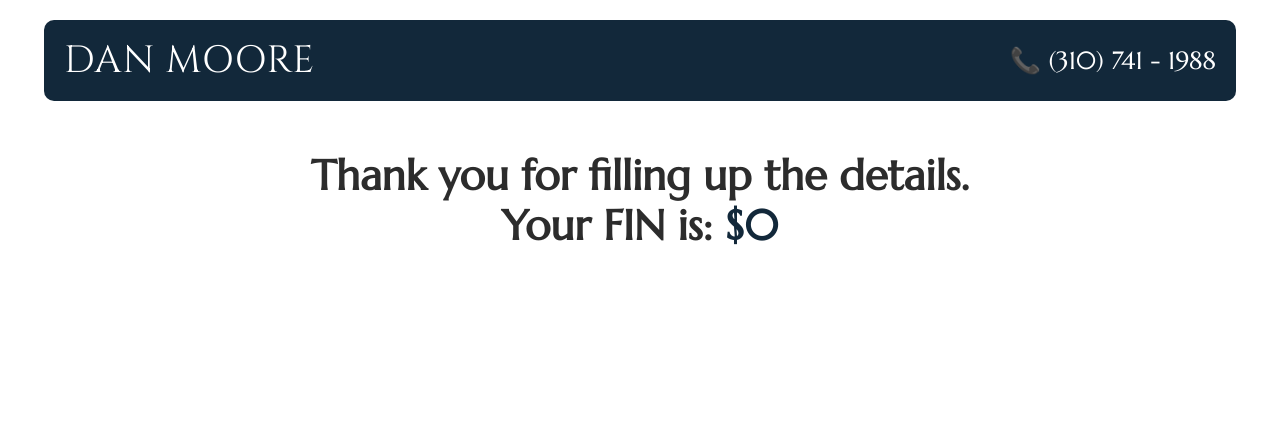
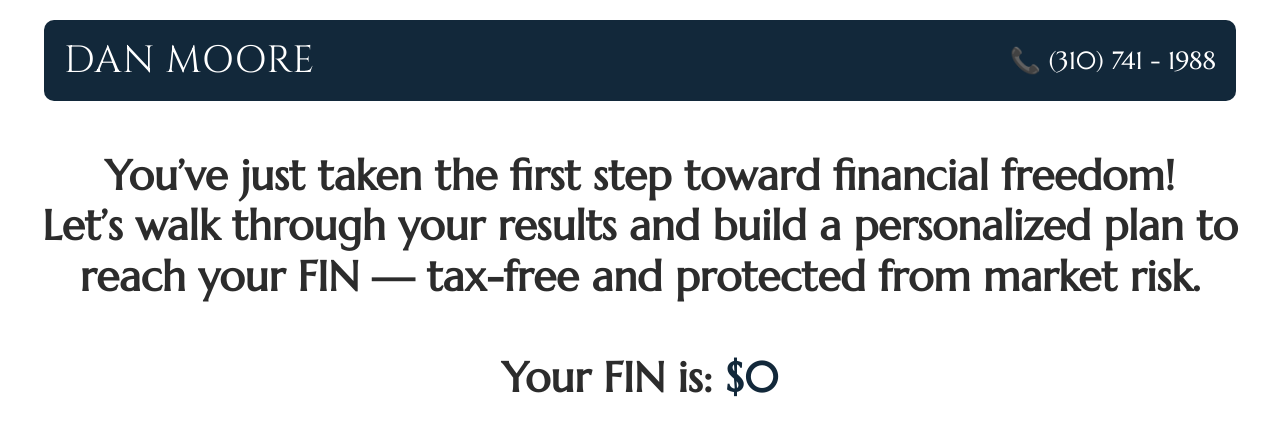
Before and after one commit to abhi-theCoder/FIN-Calculator, a plain HTML site: page thank-you.html in a window 1280 px wide. Drawn offline with Linux system fonts and the light colour scheme.

Commit message:
update thank you text

```diff
--- a/thank-you.html
+++ b/thank-you.html
@@ -1,12 +1,15 @@
 <!DOCTYPE html>
 <html lang="en">
+
 <head>
     <meta charset="UTF-8">
     <meta name="viewport" content="width=device-width, initial-scale=1.0">
     <title>Thank You</title>
-    <link href="https://fonts.googleapis.com/css2?family=Marcellus&family=Cinzel:wght@200;400&display=swap" rel="stylesheet">
+    <link href="https://fonts.googleapis.com/css2?family=Marcellus&family=Cinzel:wght@200;400&display=swap"
+        rel="stylesheet">
     <link rel="stylesheet" href="style.css">
 </head>
+
 <body>
     <div class="header">
         <div class="logo">DAN MOORE</div>
@@ -15,10 +18,13 @@
 
     <div class="thank-you-container">
         <div class="thank-you-message">
-            Thank you for filling up the details. <br> Your FIN is: <span id="finResult">$0</span>
+            You’ve just taken the first step toward financial freedom! <br>
+            Let’s walk through your results and build a personalized plan to reach your FIN — tax-free and protected
+            from market risk. <br> <br> Your FIN is: <span id="finResult">$0</span>
         </div>
     </div>
 
     <script src="script.js"></script>
 </body>
+
 </html>
```
